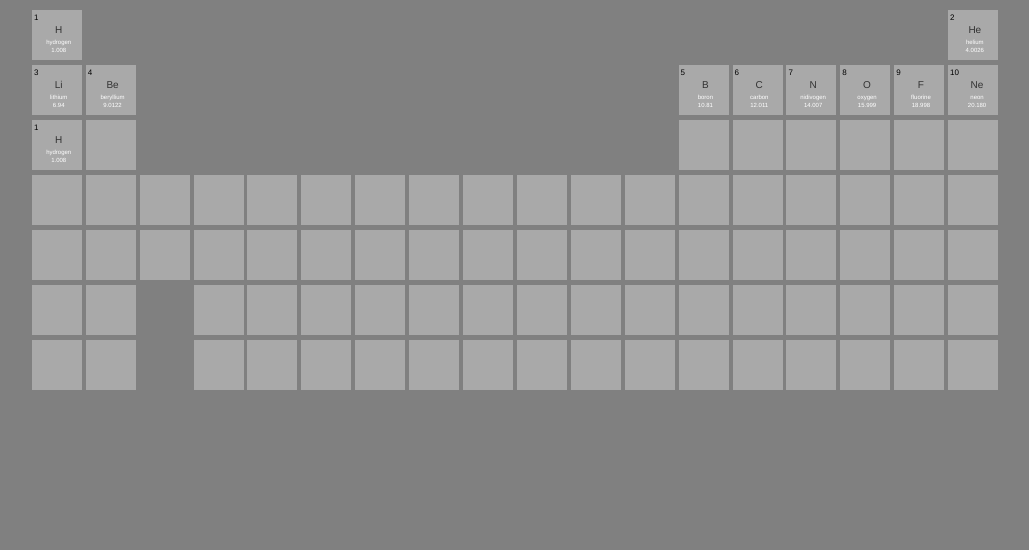
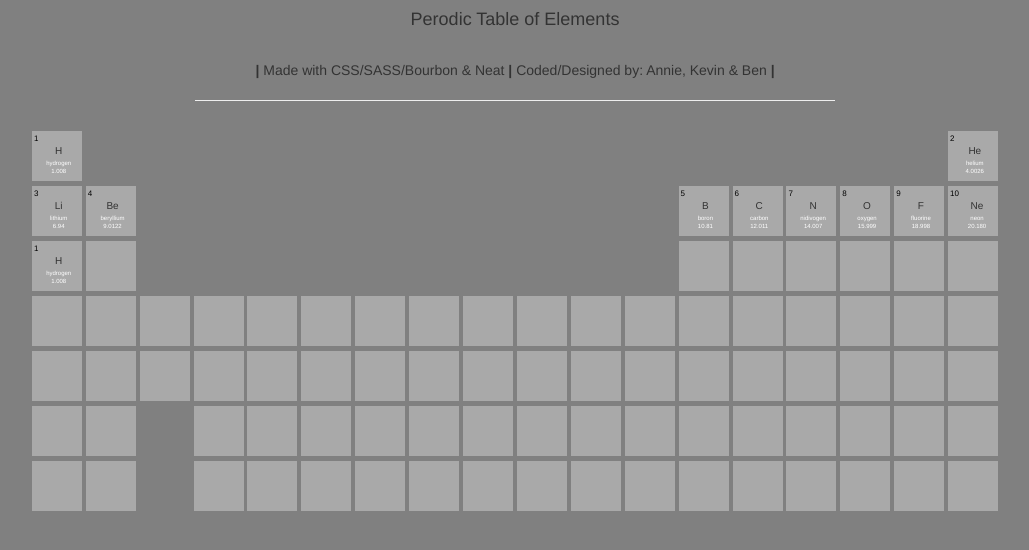
Before and after one commit to bencasalino/Periodic-Table-of-Elements, a plain HTML site: page index.html in a window 1280 px wide. Shown: the whole page, without its empty margins (125-1154 px from the left). Drawn offline with nearby package versions, Linux system fonts and the light colour scheme.

```diff
--- a/index.html
+++ b/index.html
@@ -5,20 +5,21 @@
 <!-- Latest compiled and minified CSS -->
 <link rel="stylesheet" href="https://maxcdn.bootstrapcdn.com/bootstrap/3.3.6/css/bootstrap.min.css" integrity="sha384-1q8mTJOASx8j1Au+a5WDVnPi2lkFfwwEAa8hDDdjZlpLegxhjVME1fgjWPGmkzs7" crossorigin="anonymous">
 
-<!-- Optional theme -->
-<link rel="stylesheet" href="https://maxcdn.bootstrapcdn.com/bootstrap/3.3.6/css/bootstrap-theme.min.css" integrity="sha384-fLW2N01lMqjakBkx3l/M9EahuwpSfeNvV63J5ezn3uZzapT0u7EYsXMjQV+0En5r" crossorigin="anonymous">
-
-<!-- Latest compiled and minified JavaScript -->
-<script src="https://maxcdn.bootstrapcdn.com/bootstrap/3.3.6/js/bootstrap.min.js" integrity="sha384-0mSbJDEHialfmuBBQP6A4Qrprq5OVfW37PRR3j5ELqxss1yVqOtnepnHVP9aJ7xS" crossorigin="anonymous"></script>
-
 <!-- my css -->
 <link rel="stylesheet" type="text/css" href="css/style.css">
-        <title>TEST</title>
+<title>PERODIC TABLE</title>
 </head>
 <body>
-
+    <p align="center">
+        <h4 align="center"> Perodic Table of Elements </h4>
+        <br>
+        <p align="center">
+        <strong>|</strong>
+        Made with CSS/SASS/Bourbon & Neat <strong>|</strong> Coded/Designed by: Annie, Kevin & Ben
+        <strong>|</strong>
+        <hr align="center" width="50%">
+    </p> </p>
 <div id="wrapper">
-
 <div class="row" align="center">
 <!-- row 1 -->
 <div class="col-lg-12">
@@ -54,7 +55,6 @@
 </div>
 </div>
 </div> <!-- row -->
-
 <div class="row" align="center">
 <!-- row 2 -->
 <div class="col-lg-12">
@@ -106,7 +106,6 @@
 <div class="symbol">N</div>
 <div class="at_details">nidivogen
 <br />14.007</div>
-
 </div>
 </div>
 <div class="elements">
@@ -115,7 +114,6 @@
 <div class="symbol">O</div>
 <div class="at_details">oxygen
 <br />15.999</div>
-
 </div>
 </div>
 <div class="elements">
@@ -124,7 +122,6 @@
 <div class="symbol">F</div>
 <div class="at_details">fluorine
 <br />18.998</div>
-
 </div>
 </div>
 <div class="elements">
@@ -133,7 +130,6 @@
 <div class="symbol">Ne</div>
 <div class="at_details">neon
 <br />20.180</div>
-
 </div>
 </div>
 <!-- <div class="elements">
@@ -154,7 +150,6 @@
 </div>
 </div>
 <div class="elements">
-
 </div>
 <div class="empty-elements"> </div>
 <div class="empty-elements"> </div>
@@ -173,7 +168,6 @@
 <div class="elements"> </div>
 <div class="elements"> </div>
 </div> <!-- row -->
-
 <div class="row" align="center">
 <!-- row 4 -->
 <div class="col-lg-12">
@@ -219,7 +213,6 @@
 <div class="elements"> </div>
 <div class="elements"> </div>
 </div> <!-- row -->
-
 <div class="row" align="center">
 <!-- row 6 -->
 <div class="col-lg-12">
@@ -242,7 +235,6 @@
 <div class="elements"> </div>
 <div class="elements"> </div>
 </div> <!-- row -->
-
 <div class="row" align="center">
 <!-- row 7 -->
 <div class="col-lg-12">
@@ -265,7 +257,6 @@
 <div class="elements"> </div>
 <div class="elements"> </div>
 </div> <!-- row -->
-
 </div>
 </div> <!-- wrapper -->
 </body>
```
Lines whose indentation alone changed are shown as unchanged.
